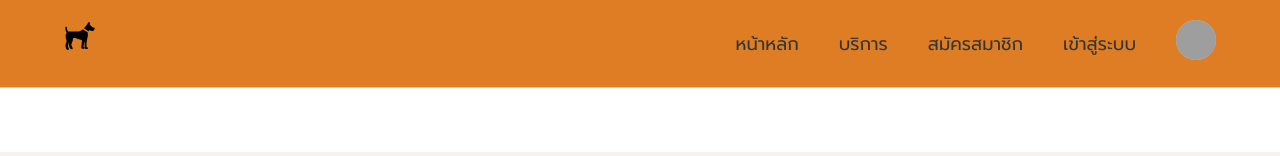
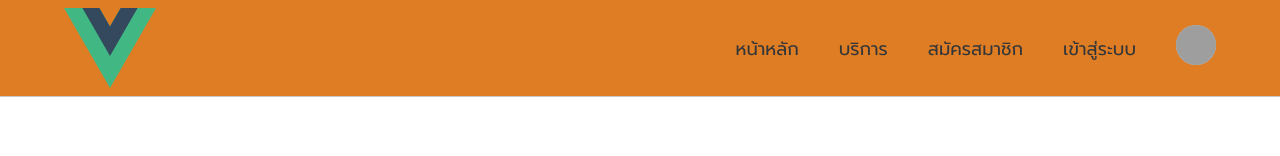
Before and after one commit to t0ngk/guto, a Vue app: page / in a window 1280 px wide. Shown: the top 156 px of the page. Built offline with nearby package versions, Linux system fonts and the light colour scheme; grey boxes are pictures that could not be loaded.

Commit message:
:lipstick: : Update Logo

```diff
--- a/src/views/Navbar.vue
+++ b/src/views/Navbar.vue
@@ -21,9 +21,9 @@ const handleSelect = (option) => {
 
 <template>
     <n-layout-header bordered class="bg-primary-500">
-        <div class="py-5 flex justify-between px-16">
+        <div class="py-2 flex justify-between items-center px-16">
             <router-link to="/">
-                <img src="../assets/Dog.svg" alt="Workflow" class="h-8 w-auto">
+                <img src="../assets/logo.svg" alt="Workflow" class="h-[80px] w-auto">
             </router-link>
             <div class="flex-row md:flex md:gap-10 gap-16 text-xl items-center">
                 <div>
```
